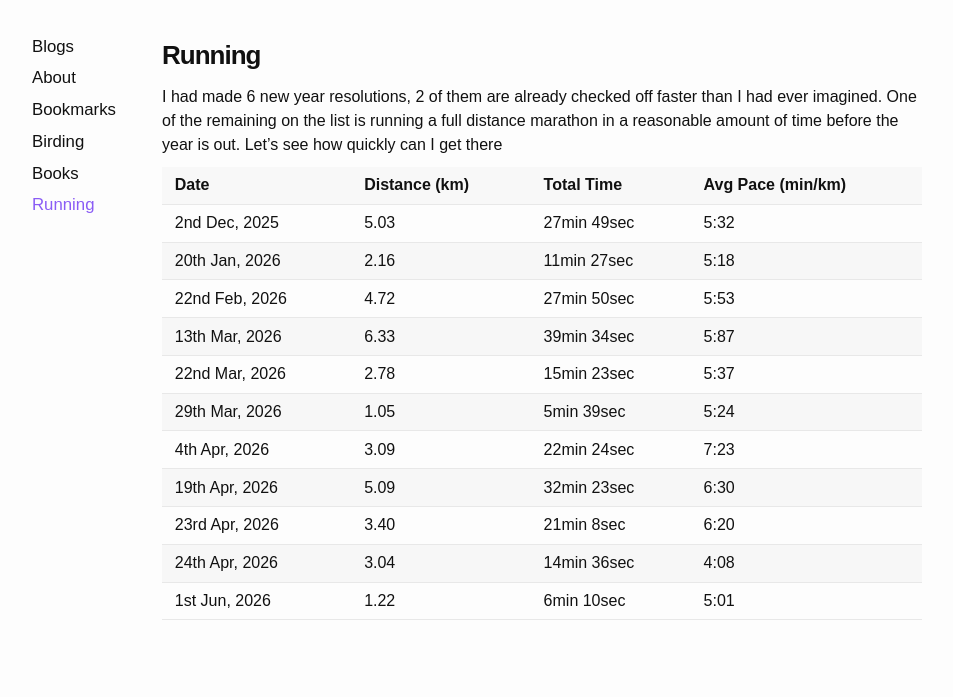
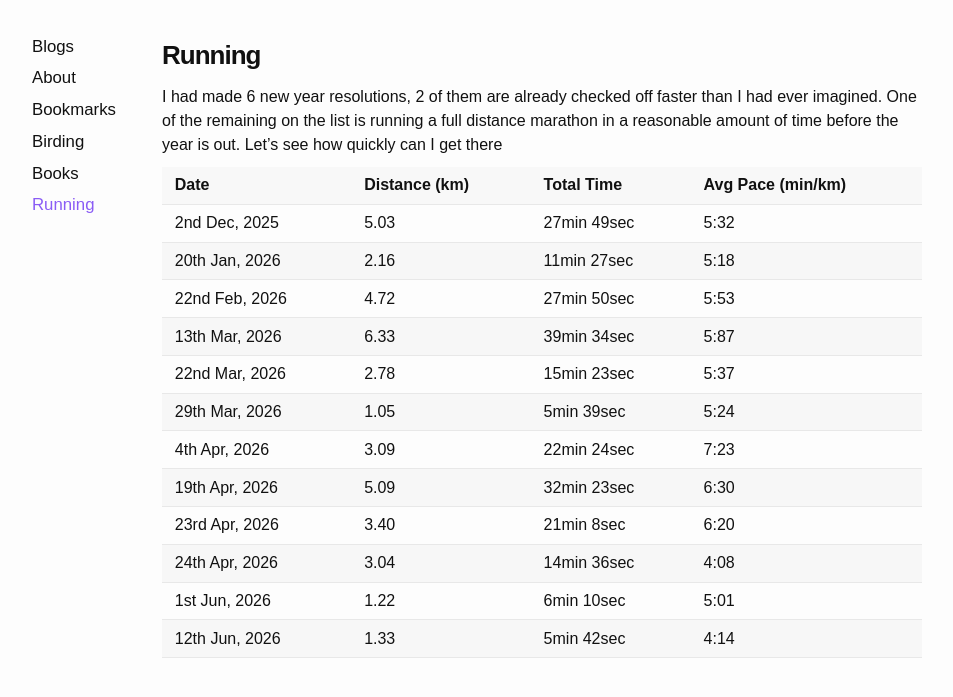
Before and after one commit to darshanmakwana412/darshanmakwana412.github.io, a Jekyll site: the page built from running.md, in a window 1280 px wide and 900 px high, scrolled down 39 px. Shown: the top 697 px of the window, without its empty margins (163-1116 px from the left). Built offline with Jekyll 4.4.1, drawn with Linux system fonts in a browser that asks for light colours.

Commit message:
adding the latest runs

```diff
--- a/running.md
+++ b/running.md
@@ -19,3 +19,4 @@ I had made 6 new year resolutions, 2 of them are already checked off faster than
 | 23rd Apr, 2026 | 3.40          | 21min 8sec  | 6:20              |
 | 24th Apr, 2026 | 3.04          | 14min 36sec | 4:08              |
 | 1st Jun, 2026  | 1.22          | 6min 10sec  | 5:01              |
+| 12th Jun, 2026 | 1.33          | 5min 42sec  | 4:14              |
```
